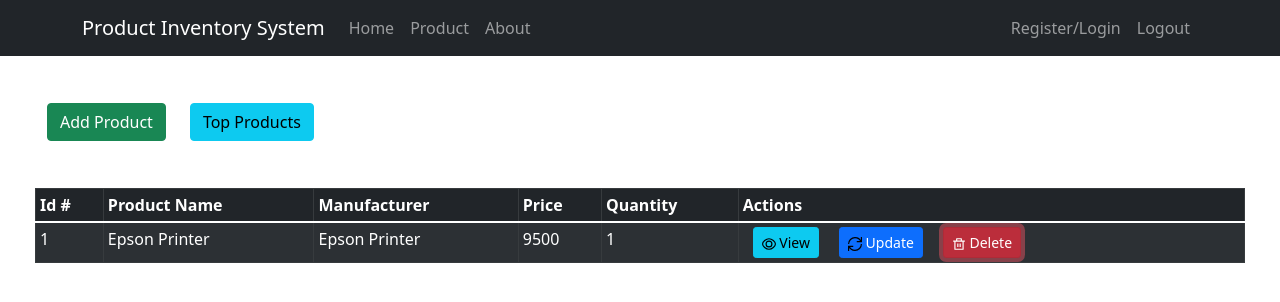
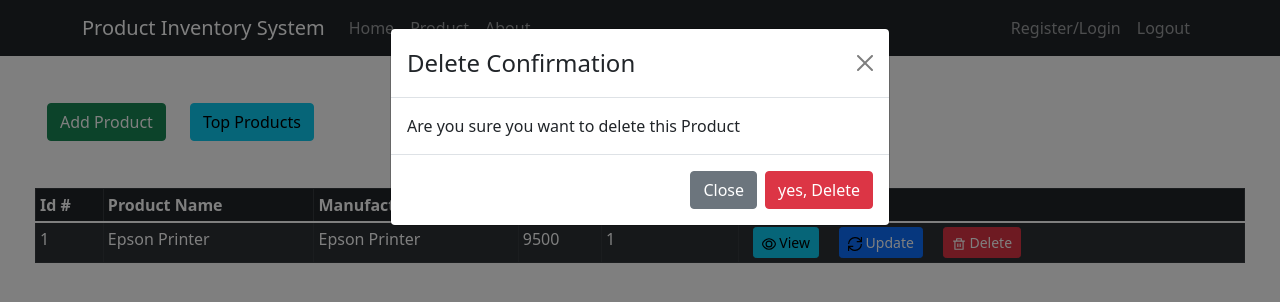
Before and after one commit to trishu/my-app, a React (Create React App) app: page /product in a window 1280 px wide. Both pictures are taken after a click on the button "Delete". Shown: the top 302 px of the page. Built offline with nearby package versions, Linux system fonts and the light colour scheme; data requests are answered from the project's data file.

Commit message:
added modal for delete confirmation

```diff
--- a/src/components/Product.jsx
+++ b/src/components/Product.jsx
@@ -4,6 +4,7 @@ import ProductService from '../services/ProductService';
 import { useState, useEffect } from 'react';
 import { GrView, GrUpdate } from "react-icons/gr";
 import { RiDeleteBinLine } from "react-icons/ri";
+import Modal from 'react-bootstrap/Modal'
 
 
 const Product = () => {
@@ -48,6 +49,14 @@ const Product = () => {
 export default Product;
 
 const ProductRow = (props, key) => {
+    const [show, setShow] = useState(false);
+
+    const handleClose = () => setShow(false);
+    const handleShow = () => setShow(true);
+    const handleDelete =()=>{
+        console.log("Product got deleted");
+        setShow(false);
+    }
     return (
         <>
             <tr key={key}>
@@ -56,8 +65,22 @@ const ProductRow = (props, key) => {
                 <td>{props.rowdata.productManufacturer}</td>
                 <td>{props.rowdata.productPrice}</td>
                 <td>{props.rowdata.productQuantity}</td>
-                <td><Button variant="info" size="sm" style={{ marginRight: "10px", marginLeft: "10px" }}><GrView /> View</Button><Button variant="primary" size="sm" style={{ marginRight: "10px", marginLeft: "10px" }}><GrUpdate /> Update</Button><Button variant="danger" size="sm" style={{ marginRight: "10px", marginLeft: "10px" }}><RiDeleteBinLine /> Delete</Button></td>
+                <td><Button variant="info" size="sm" style={{ marginRight: "10px", marginLeft: "10px" }}><GrView /> View</Button><Button variant="primary" size="sm" style={{ marginRight: "10px", marginLeft: "10px" }}><GrUpdate /> Update</Button><Button variant="danger" size="sm" style={{ marginRight: "10px", marginLeft: "10px" }} onClick={handleShow}><RiDeleteBinLine /> Delete</Button></td>
             </tr>
+            <Modal show={show} onHide={handleClose}>
+                <Modal.Header closeButton>
+                    <Modal.Title>Delete Confirmation</Modal.Title>
+                </Modal.Header>
+                <Modal.Body>Are you sure you want to delete this Product</Modal.Body>
+                <Modal.Footer>
+                    <Button variant="secondary" onClick={handleClose}>
+                        Close
+                    </Button>
+                    <Button variant="danger" onClick={handleDelete}>
+                        yes, Delete
+                    </Button>
+                </Modal.Footer>
+            </Modal>
         </>
     );
 }
```
